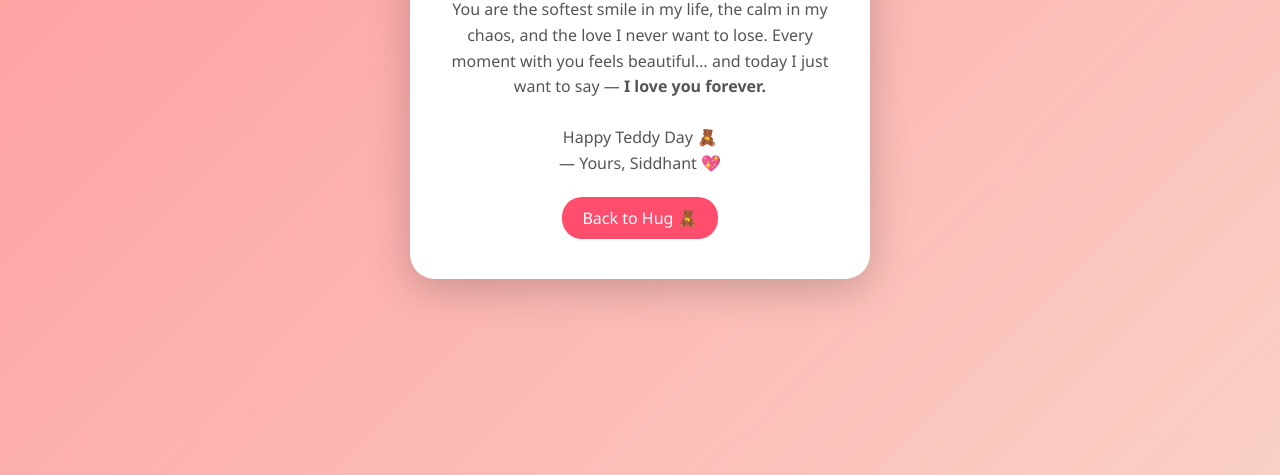
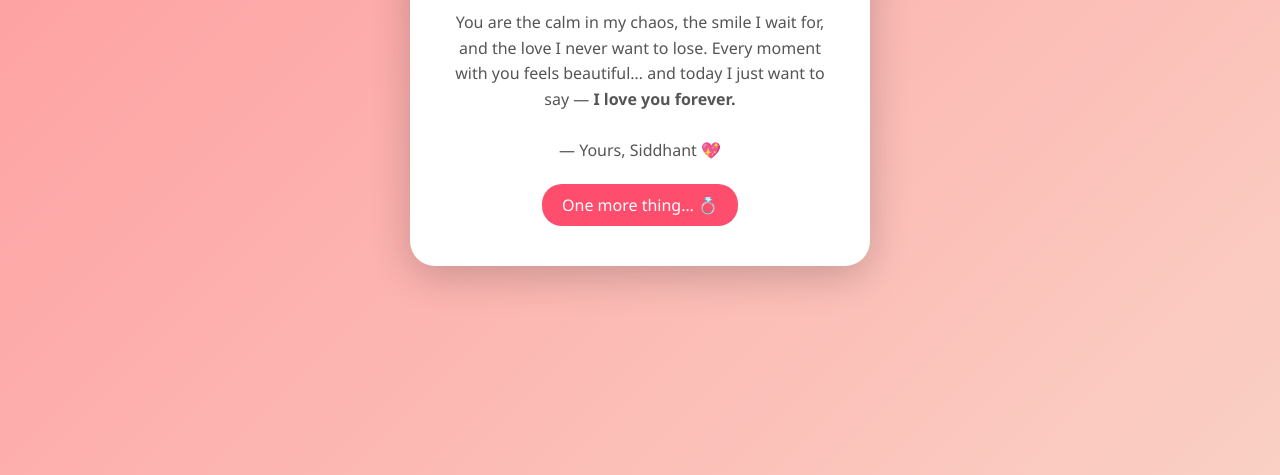
Before and after one commit to siddhantsiingh/huda-teddy-day, a plain HTML site: page love.html in a window 1280 px wide. Shown: the part 325-800 px from the top of the page. Drawn offline with Linux system fonts and the light colour scheme.

Commit message:
Refactor love.html for cleaner styling and content

```diff
--- a/love.html
+++ b/love.html
@@ -6,43 +6,23 @@
 <title>I Love You Huda ❤️</title>
 
 <style>
-body {
-    margin: 0;
-    font-family: 'Segoe UI', sans-serif;
-    background: linear-gradient(135deg,#ff9a9e,#fad0c4);
-    height: 100vh;
-    display: flex;
-    justify-content: center;
-    align-items: center;
+body{
+margin:0;font-family:'Segoe UI',sans-serif;
+background:linear-gradient(135deg,#ff9a9e,#fad0c4);
+height:100vh;display:flex;justify-content:center;align-items:center
 }
 
-.card {
-    background: white;
-    padding: 40px;
-    border-radius: 25px;
-    text-align: center;
-    max-width: 380px;
-    box-shadow: 0 10px 40px rgba(0,0,0,0.2);
+.card{
+background:white;padding:40px;border-radius:25px;text-align:center;
+max-width:380px;box-shadow:0 10px 40px rgba(0,0,0,.2)
 }
 
-h1 {
-    color: #ff4d6d;
-}
+h1{color:#ff4d6d}
+.note{margin-top:15px;color:#555;line-height:1.6}
 
-.note {
-    margin-top: 15px;
-    color: #555;
-    line-height: 1.6;
-}
-
-.back {
-    margin-top: 20px;
-    display: inline-block;
-    padding: 10px 20px;
-    background: #ff4d6d;
-    color: white;
-    border-radius: 20px;
-    text-decoration: none;
+a{
+display:inline-block;margin-top:20px;padding:10px 20px;
+background:#ff4d6d;color:#fff;border-radius:20px;text-decoration:none
 }
 </style>
 </head>
@@ -53,8 +33,8 @@ h1 {
 <h1>My Dear Huda ❤️</h1>
 
 <div class="note">
-        You are the softest smile in my life,
-        the calm in my chaos,
+You are the calm in my chaos,
+the smile I wait for,
 and the love I never want to lose.
 
 Every moment with you feels beautiful…
@@ -63,12 +43,10 @@ h1 {
 <b>I love you forever.</b>
 
 <br><br>
-        Happy Teddy Day 🧸
-        <br>
 — Yours, Siddhant 💖
 </div>
 
-    <a class="back" href="index.html">Back to Hug 🧸</a>
+<a href="proposal.html">One more thing… 💍</a>
 </div>
 
 </body>
```
Lines whose indentation alone changed are shown as unchanged.
